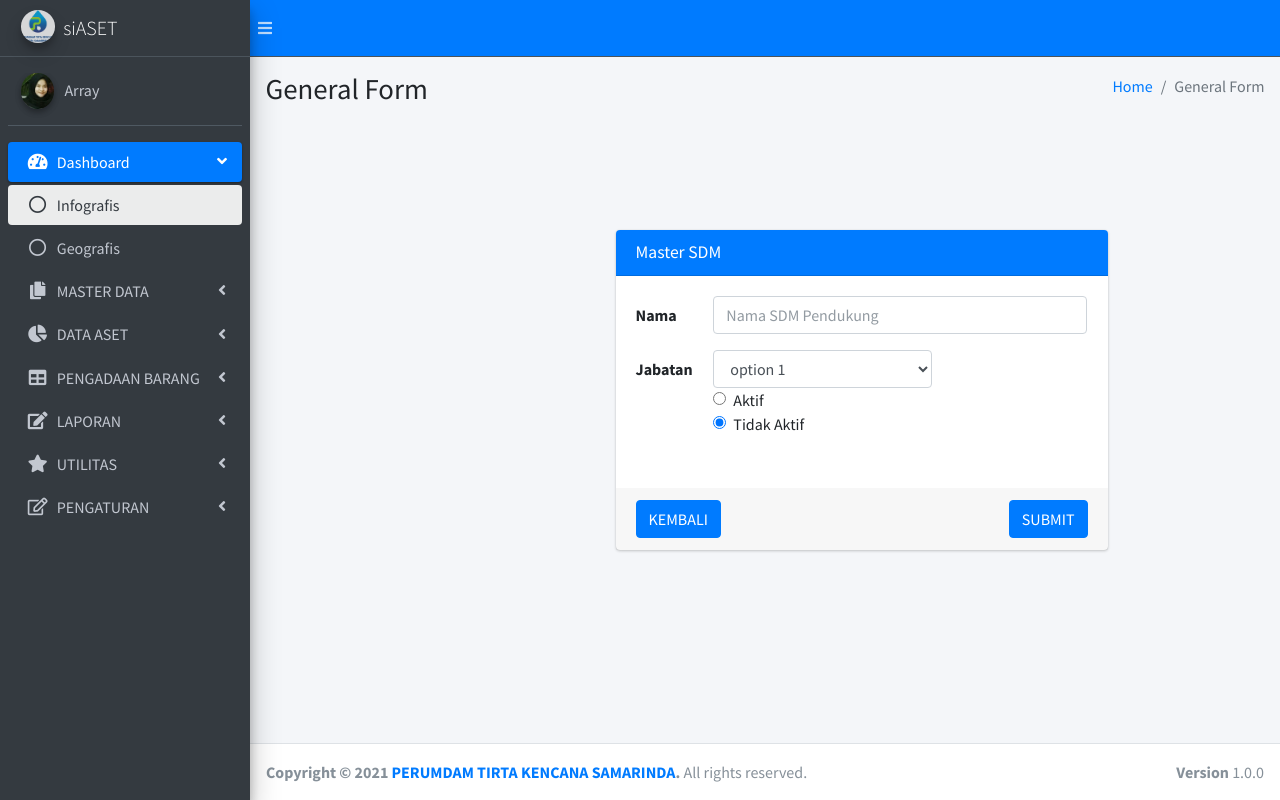
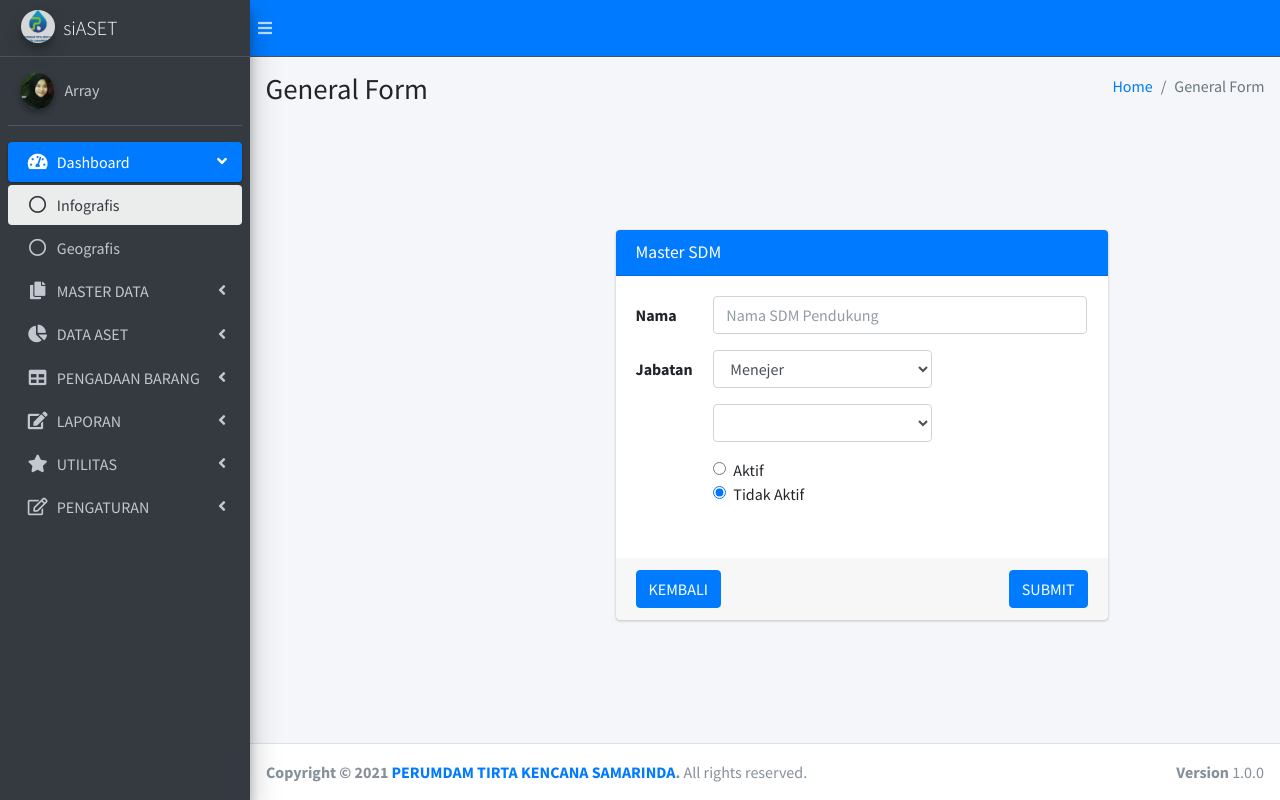
Before and after one commit to agussyabany/Aset, a PHP site: page /Aset/sdm/add.php in a window 1280 px wide; the page is wider, and only the part inside the window is pictured. Run offline with PHP 8.4, Linux system fonts and the light colour scheme; a user stored in the database is signed in; lists and menus that the app fills with data are empty; some libraries are stand-ins or nearby versions.

Commit message:
membuat fungsi add

```diff
--- a/sdm/add.php
+++ b/sdm/add.php
@@ -27,37 +27,47 @@
               </div>
               <!-- /.card-header -->
               <!-- form start -->
-              <form class="form-horizontal">
+              <form method="post" action="proses.php" class="form-horizontal">
                 <div class="card-body">
 
                   <div class="form-group row">
                     <label for="inputPassword3" class="col-sm-2 col-form-label">Nama</label>
                     <div class="col-sm-10">
-                      <input type="text" class="form-control" id="inputPassword3" placeholder="Nama SDM Pendukung" required>
+                      <input name="nama" type="text" class="form-control" id="inputPassword3" placeholder="Nama SDM Pendukung" required>
                     </div>
                   </div>
 
-                  <div class="form-group row">
-                    <label for="inputEmail3" class="col-sm-2 col-form-label" required>Jabatan</label>
+                <div class="form-group row">
+                  <label for="inputEmail3" class="col-sm-2 col-form-label" required>Jabatan</label>
                     <div class="col-sm-6">
                       <!-- select -->
+
                       <div class="form-group">
-                        <select class="form-control js-example-basic-single">
-                          <option value="option1">option 1</option>
-                          <option value="option2">option 2</option>
-                          <option value="option3">option 3</option>
-                          <option value="option4">option 4</option>
-                          <option value="option5">option 5</option>
+                        <select name="jabatan" id="jabatan" class="form-control js-example-basic-single">
+                          <option value="1">Menejer</option>
+                          <option value="2">Asisten Menejer</option>
+                          <option value="2">Staff</option>
                         </select>
+                      </div>
+
+
+                      <div class="form-group">
+                        <select name="divdep" id="divdep"  class="form-control js-example-basic-single">
+
+                        </select>
+                      </div>
+
+                      <div class="form-group">
+                        <div class="form-check">
+                          <input class="form-check-input" type="radio" name="status" id="status" value="aktiv">
+                          <label class="form-check-label">Aktif</label>
+                        </div>
 
                         <div class="form-check">
-                          <input class="form-check-input" type="radio" name="radio1">
-                          <label class="form-check-label">Aktif</label>
-                        </div>
-                        <div class="form-check">
-                          <input class="form-check-input" type="radio" name="radio1" checked="">
+                          <input class="form-check-input" type="radio" name="status" id="status" checked="" value="tidak aktiv">
                           <label class="form-check-label">Tidak Aktif</label>
                         </div>
+
                       </div>
                     </div>
                   </div>
@@ -68,7 +78,7 @@
                 <!-- /.card-body -->
                 <div class="card-footer">
                   <button type="submit" class="btn btn-primary">KEMBALI</button>
-                  <button type="submit" class="btn btn-primary float-right">SUBMIT</button>
+                  <button type="submit" name="add" class="btn btn-primary float-right">SUBMIT</button>
                 </div>
                 <!-- /.card-footer -->
               </form>
@@ -76,16 +86,45 @@
             </div>
             </div>
           </div>
-            </section>
+      </section>
             </div>
             </div>
 </div>
 
 
 <script>
-  $(document).ready(function() {
-    $('.js-example-basic-single').select2();
-    });
+
+  $("#jabatan").change(function(){
+            // variabel dari nilai combo box kendaraan
+            var Jabatan = $("#jabatan").val();
+
+            // Menggunakan ajax untuk mengirim dan dan menerima data dari server
+            $.ajax({
+                type: "POST",
+                dataType: "html",
+                url: "pilih-data.php",
+                data: "jabatan="+Jabatan,
+                success: function(data){
+                   $("#divdep").html(data);
+                }
+            });
+        });
+
+        // $("#divdep").change(function(){
+        //     // variabel dari nilai combo box merk
+        //     var DivDep = $("#divdep").val();
+
+        //     // Menggunakan ajax untuk mengirim dan dan menerima data dari server
+        //     $.ajax({
+        //         type: "POST",
+        //         dataType: "html",
+        //         url: "pilih-data.php",
+        //         data: "divdep="+DivDep,
+        //     //     success: function(data){
+        //     //         $("#tipe").html(data);
+        //     //     }
+        //     });
+        // });
 
 
 </script>
```
